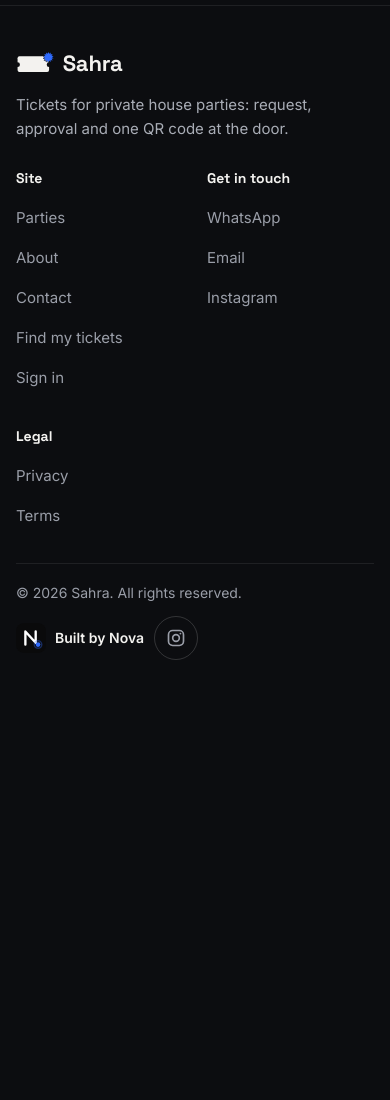
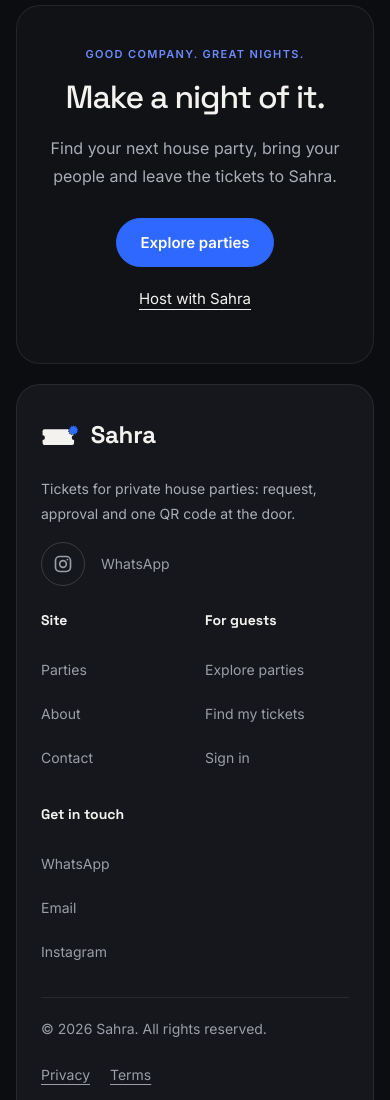
Before and after one commit to Youssef-2312/sahra, a website: page public/about.html in a window 390 px wide. Shown: the part 4220-5320 px from the top of the page. Before the commit the page ends 4914 px from the top, so only its background shows below. Drawn offline with Linux system fonts and the light colour scheme.

Commit message:
Redesign shared footer with inset navigation and large wordmark

```diff
--- a/public/css/sahra.css
+++ b/public/css/sahra.css
@@ -1130,3 +1130,49 @@
 .jump { display: flex; flex-wrap: wrap; gap: 8px; margin: 4px 0 18px; }
 .jump a { text-decoration: none; }
 .s-card { scroll-margin-top: 88px; }
+
+/* Spacious shared footer: flat surfaces, inset navigation and a quiet wordmark. */
+.site-footer, .home .site-footer {
+  display: block; max-width: 1280px; margin: 80px auto 0; padding: 0 24px;
+  border: 0; font-size: 15px; container-type: inline-size;
+}
+.f-invitation { padding: 56px 24px 60px; text-align: center; border: 1px solid var(--line); border-radius: 32px; background: #101216; }
+.f-eyebrow { margin: 0 0 16px; color: var(--accent); font-size: 12px; font-weight: 600; letter-spacing: .12em; text-transform: uppercase; }
+.f-invitation h2 { color: var(--text); margin: 0; font-family: var(--font-head); font-size: clamp(32px, 4vw, 52px); font-weight: 500; letter-spacing: -.035em; line-height: 1.15; }
+.f-invitation-copy { max-width: 31rem; margin: 20px auto 0; font-size: 16px; line-height: 1.7; color: #a9adb6; }
+.f-actions { display: flex; flex-wrap: wrap; align-items: center; justify-content: center; gap: 12px 24px; margin-top: 28px; }
+.f-actions .btn { width: auto; margin: 0; min-height: 48px; padding-inline: 24px; }
+.site-footer .f-host-link { display: inline-flex; align-items: center; min-height: 48px; color: var(--text); text-decoration: underline; text-underline-offset: 5px; }
+.f-panel { margin-top: 20px; padding: 44px; border: 1px solid var(--line); border-radius: 28px; background: #15171c; font-size: 15px; }
+.f-panel .f-top { grid-template-columns: minmax(0, 2.3fr) repeat(3, minmax(0, 1fr)); gap: 40px; }
+.f-panel .f-brand { grid-column: auto; }
+.f-panel .brand { min-height: 44px; font-size: 24px; gap: 10px; }
+.f-panel .f-brand p { margin-top: 20px; max-width: 24rem; font-size: 14px; line-height: 1.75; }
+.f-panel .f-title { margin-bottom: 16px; font-size: 14px; }
+.site-footer .f-col a { min-height: 44px; font-size: 14px; line-height: 1.5; }
+.f-socials { display: flex; align-items: center; gap: 16px; margin-top: 16px; }
+.f-socials > a { display: inline-flex; align-items: center; min-height: 44px; font-size: 14px; }
+.f-panel .f-bottom { margin-top: 32px; padding-top: 20px; gap: 12px 24px; font-size: 14px; line-height: 1.6; }
+.f-policies { display: flex; flex-wrap: wrap; gap: 8px 24px; }
+.site-footer .f-policies a { display: inline-flex; align-items: center; min-height: 44px; text-decoration: underline; text-underline-offset: 4px; }
+.site-footer .f-credit { display: inline-flex; align-items: center; gap: 9px; min-height: 44px; margin-top: 8px; font-size: 14px; color: var(--text); }
+.f-credit img { border-radius: 5px; }
+.f-wordmark { overflow: hidden; margin: 20px 0 0; padding-bottom: 12px; color: #202329; text-align: center; font-family: var(--font-head); font-size: clamp(72px, 22vw, 280px); font-size: clamp(72px, 24cqi, 300px); font-weight: 700; line-height: 1.05; letter-spacing: -.075em; user-select: none; }
+[dir="rtl"] .f-wordmark { letter-spacing: 0; line-height: 1.35; }
+[dir="rtl"] .f-eyebrow { letter-spacing: 0; }
+@media (max-width: 899px) {
+  .f-panel { padding: 32px; }
+  .f-panel .f-top { grid-template-columns: repeat(3, minmax(0, 1fr)); gap: 28px 20px; }
+  .f-panel .f-brand { grid-column: 1 / -1; }
+}
+@media (max-width: 540px) {
+  .site-footer, .home .site-footer { margin-top: 48px; padding-inline: 16px; }
+  .f-invitation { padding: 40px 20px; border-radius: 24px; }
+  .f-eyebrow { font-size: 11px; }
+  .f-actions { flex-direction: column; gap: 8px; }
+  .f-panel { padding: 28px 24px 20px; border-radius: 24px; }
+  .f-panel .f-top { grid-template-columns: repeat(2, minmax(0, 1fr)); gap: 24px 20px; }
+  .f-panel .f-bottom { margin-top: 24px; }
+  .f-policies { gap: 8px 20px; }
+  .f-wordmark { margin-top: 16px; }
+}
--- a/public/js/i18n.js
+++ b/public/js/i18n.js
@@ -1102,3 +1102,24 @@
   individual_group_size: "مجموعة من {n}، تذكرة برمز QR لكل شخص",
   group_price_from: "يبدأ من {amount}. راجع أنواع التذاكر لأسعار المجموعات.",
 });
+
+Object.assign(SahraText.en, {
+  f_kicker: "Good company. Great nights.",
+  f_invitation: "Make a night of it.",
+  f_invitation_copy: "Find your next house party, bring your people and leave the tickets to Sahra.",
+  f_explore: "Explore parties",
+  f_host: "Host with Sahra",
+  f_guests: "For guests",
+  f_nova_instagram: "Nova on Instagram",
+  f_wordmark: "SAHRA",
+});
+Object.assign(SahraText.ar, {
+  f_kicker: "صحبة حلوة. ليالٍ لا تُنسى.",
+  f_invitation: "خلّيها سهرة.",
+  f_invitation_copy: "اكتشف حفلتك الجاية، واجمع أصحابك، وسيب التذاكر لسهرة.",
+  f_explore: "اكتشف الحفلات",
+  f_host: "نظّم حفلتك مع سهرة",
+  f_guests: "للضيوف",
+  f_nova_instagram: "نوفا على إنستغرام",
+  f_wordmark: "سهرة",
+});
--- a/public/js/ui.js
+++ b/public/js/ui.js
@@ -363,31 +363,42 @@
     return svg;
   }
 
-  // The footer (owner: after Nova's): Sahra and one line on what it is, then Site,
-  // Get in touch and Legal; below, the copyright and the Nova credit.
+  // Shared footer: a closing invitation, inset navigation panel and decorative wordmark.
   var WHATSAPP = "201119990639", EMAIL = "novadevco@icloud.com";
   function footer(node) {
     clear(node);
     var logo = el("img", { attrs: { src: NOVA_LOGO, alt: "", width: 24, height: 24 } });
     logo.addEventListener("error", function () { logo.remove(); });
+    var link = function (label, href, external) {
+      return el("a", { text: label, attrs: { href: href, target: external ? "_blank" : null, rel: external ? "noopener" : null } });
+    };
     var col = function (title, links) {
-      return el("nav", { class: "f-col", attrs: { "aria-label": title } }, el("p", { class: "f-title", text: title }),
-        el("ul", null, links.map(function (l) {
-          return el("li", null, el("a", { text: l[0], attrs: { href: l[1], dir: l[2] ? "ltr" : null, target: l[3] ? "_blank" : null, rel: l[3] ? "noopener" : null } }));
-        })));
+      return el("nav", { class: "f-col", attrs: { "aria-label": title } }, el("h3", { class: "f-title", text: title }),
+        el("ul", null, links.map(function (l) { return el("li", null, link(l[0], l[1], l[2])); })));
     };
-    node.appendChild(el("div", { class: "f-top" },
-      el("div", { class: "f-brand" },
-        el("a", { class: "brand", attrs: { href: "/" } }, el("img", { attrs: { src: "/img/sahra-mark.svg", alt: "", width: 28, height: 28 } }), "Sahra"),
-        el("p", { text: t("f_desc") })),
-      col(t("f_site"), [[t("tab_home"), "/"], [t("about"), "/about.html"], [t("contact"), "/contact.html"], [t("find_tickets"), "/find"], [t("sign_in"), "/signin.html"]]),
-      col(t("f_touch"), [[t("f_wa"), "https://wa.me/" + WHATSAPP, false, true], [t("email"), "mailto:" + EMAIL], [t("f_ig"), NOVA_INSTAGRAM, false, true]]),
-      col(t("f_legal"), [[t("privacy"), "/privacy.html"], [t("terms"), "/terms.html"]])));
-    node.appendChild(el("div", { class: "f-bottom" },
-      el("span", { text: "\u00a9 " + new Date().getFullYear() + " Sahra. " + t("f_rights") }),
-      el("span", { class: "nova" },
-        el("a", { class: "credit", attrs: { href: NOVA_URL, target: "_blank", rel: "noopener" } }, logo, el("span", { text: t("built_by") })),
-        el("a", { class: "icon-link", attrs: { href: NOVA_INSTAGRAM, target: "_blank", rel: "noopener", "aria-label": "Nova on Instagram" } }, instagramIcon()))));
+    var invitation = el("section", { class: "f-invitation", attrs: { "aria-labelledby": "footer-invitation" } },
+      el("p", { class: "f-eyebrow", text: t("f_kicker") }),
+      el("h2", { attrs: { id: "footer-invitation" }, text: t("f_invitation") }),
+      el("p", { class: "f-invitation-copy", text: t("f_invitation_copy") }),
+      el("div", { class: "f-actions" },
+        el("a", { class: "btn primary", text: t("f_explore"), attrs: { href: "/#parties" } }),
+        el("a", { class: "f-host-link", text: t("f_host"), attrs: { href: "/contact.html" } })));
+    var panel = el("div", { class: "f-panel" },
+      el("div", { class: "f-top" },
+        el("div", { class: "f-brand" },
+          el("a", { class: "brand", attrs: { href: "/" } }, el("img", { attrs: { src: "/img/sahra-mark.svg", alt: "", width: 32, height: 32 } }), "Sahra"),
+          el("p", { text: t("f_desc") }),
+          el("div", { class: "f-socials" },
+            el("a", { class: "icon-link", attrs: { href: NOVA_INSTAGRAM, target: "_blank", rel: "noopener", "aria-label": t("f_nova_instagram") } }, instagramIcon()),
+            link(t("f_wa"), "https://wa.me/" + WHATSAPP, true))),
+        col(t("f_site"), [[t("tab_home"), "/"], [t("about"), "/about.html"], [t("contact"), "/contact.html"]]),
+        col(t("f_guests"), [[t("f_explore"), "/#parties"], [t("find_tickets"), "/find"], [t("sign_in"), "/signin.html"]]),
+        col(t("f_touch"), [[t("f_wa"), "https://wa.me/" + WHATSAPP, true], [t("email"), "mailto:" + EMAIL], [t("f_ig"), NOVA_INSTAGRAM, true]])),
+      el("div", { class: "f-bottom" },
+        el("span", { text: "\u00a9 " + new Date().getFullYear() + " Sahra. " + t("f_rights") }),
+        el("nav", { class: "f-policies", attrs: { "aria-label": t("f_legal") } }, link(t("privacy"), "/privacy.html"), link(t("terms"), "/terms.html"))),
+      el("a", { class: "credit f-credit", attrs: { href: NOVA_URL, target: "_blank", rel: "noopener" } }, logo, el("span", { text: t("built_by") })));
+    node.append(invitation, panel, el("div", { class: "f-wordmark", text: t("f_wordmark"), attrs: { "aria-hidden": "true" } }));
   }
 
   /**
```
Also changed, not shown: docs/PHASE5.md (+24 -0 lines).
